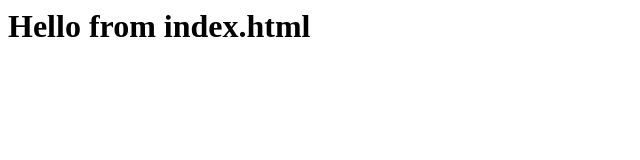
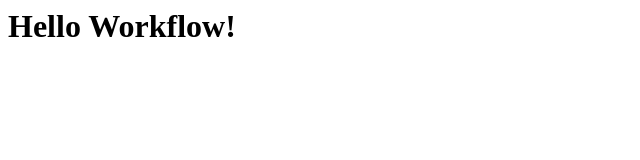
Before and after one commit to arafat-saki/workflow-assignment, a plain HTML site: page index.html in a window 1280 px wide. Shown: the whole page, without its empty margins (0-640 px from the left). Drawn offline with Linux system fonts and the light colour scheme.

Commit message:
Update index.html

```diff
--- a/index.html
+++ b/index.html
@@ -1 +1 @@
-<h1>Hello from index.html</h1>
+<h1>Hello Workflow!</h1>
```
